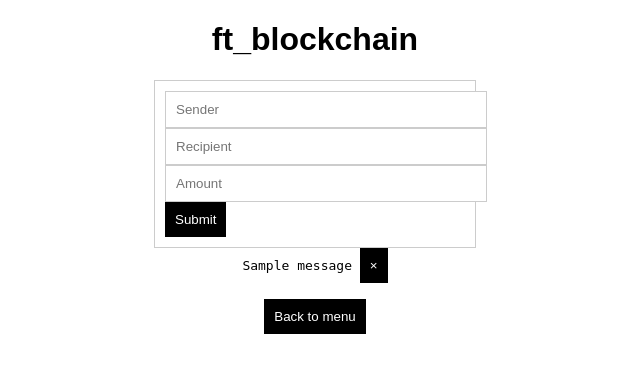
After one commit to alvgomezv/ft_blockchain, a Python web app: template templates/new_transaction.html in a window 1280 px wide. The commit adds this page. Shown: the top 373 px of the page, without its empty margins (325-965 px from the left). Run offline with Jinja, Linux system fonts and the light colour scheme; the template is opened without the code that fills it, so the values that code supplies are empty; one stand-in notice (Sample message) is shown.

Commit message:
Implementation of the Flask app

```diff
--- a/blockchain.py
+++ b/blockchain.py
@@ -45,7 +45,7 @@ class Blockchain:
             'proof': proof,
             'previous_hash':previous_hash
         }
-        self.transactions = []
+        self.transaction = []
         self.chain.append(block)
         return block
 
@@ -53,8 +53,8 @@ class Blockchain:
         transaction = ({"sender":sender,
                         "recipient":recipient,
                         "amount":amount})
-        self.transaction.append(transaction)
-        self.all_transaction.append(transaction)
+        self.transactions.append(transaction)
+        self.all_transactions.append(transaction)
         previous_block = self.get_previous_block()
         return previous_block['index']+1
 
--- a/templates/index.html
+++ b/templates/index.html
@@ -1,16 +1,72 @@
 <!DOCTYPE html>
 <html lang="en">
 <head>
+    <title>ft_blockchain</title>
     <meta charset="UTF-8">
     <meta http-equiv="X-UA-Compatible" content="IE=edge">
     <meta name="viewport" content="width=device-width, initial-scale=1.0">
-    <title>Home</title>
+    <style>
+        body {
+          font-family: sans-serif;
+          margin: 0;
+        }
+
+        form {
+          width: 300px;
+          margin: 0 auto;
+          padding: 10px;
+          border: 1px solid #ccc;
+        }
+
+        input {
+          width: 100%;
+          padding: 10px;
+          border: 1px solid #ccc;
+        }
+
+        button {
+          background-color: #000;
+          color: #fff;
+          padding: 10px;
+          border: none;
+          cursor: pointer;
+        }
+        header {
+            text-align: center;
+        }
+
+        code {
+            text-align: center;
+            }
+
+        ul {
+            text-align: center;
+        }
+
+        p {
+            text-align: center;
+        }
+      </style>
 </head>
 <body>
     <div>
         {% block content%}
-        <h1>Home Page</h1>
-        <p>Hello {{name}}!!</p>
+        <header>
+            <h1>ft_blockchain</h1>
+            <p>Welcome to Alvaro's blockchain</p>
+            <button type="button" class="btn btn-primary"
+                    onclick="window.location.href='/chain'">
+                    Chain
+            </button>
+            <button type="button" class="btn btn-primary"
+                    onclick="window.location.href='/transaction/new'">
+                    New transaction
+            </button>
+            <button type="button" class="btn btn-primary"
+                    onclick="window.location.href='/mine'">
+                    Mine
+            </button>
+        </header>
         {% endblock %}
     </div>
 </body>
--- /dev/null
+++ b/templates/new_transaction.html
@@ -0,0 +1,41 @@
+{% extends "index.html"%}
+{% block content%}
+<header>
+    <h1>ft_blockchain</h1>
+</header>
+<form method="POST">
+    <input type="text" name="sender" placeholder="Sender">
+    <input type="text" name="recipient" placeholder="Recipient">
+    <input type="number" name="amount" placeholder="Amount">
+    <button type="submit">Submit</button>
+</form>
+<code>
+    {% with messages = get_flashed_messages(with_categories=true)%}
+    {% if messages %}
+        {% for category, message in messages %}
+        {% if category == "error" %}
+        <div class="alert alert-danger alter-dismissable fade show" role="alert">
+            {{message}}
+            <button type="button" class="close" data-dismiss="alert">
+                <span aria-hidden="true">&times;</span>
+            </button>
+        </div>
+        {% else %}
+        <div class="alert alert-success alter-dismissable fade show" role="alert">
+            {{message}}
+            <button type="button" class="close" data-dismiss="alert">
+                <span aria-hidden="true">&times;</span>
+            </button>
+        </div>
+        {% endif %}
+        {% endfor %}
+        {% endif %}
+        {% endwith %}
+    </code>
+    <p>
+        <button type="button" class="btn btn-primary"
+                onclick="window.location.href='/'">
+                Back to menu
+        </button>
+    </p>
+{% endblock %}
--- a/templates/profile.html
+++ /dev/null
@@ -1,4 +0,0 @@
-{% extends "index.html"%}
-{% block content%}
-    <h1>Profile Page of {{name}}</h1>
-{% endblock %}
```
Also changed, not shown: 1 other file.
